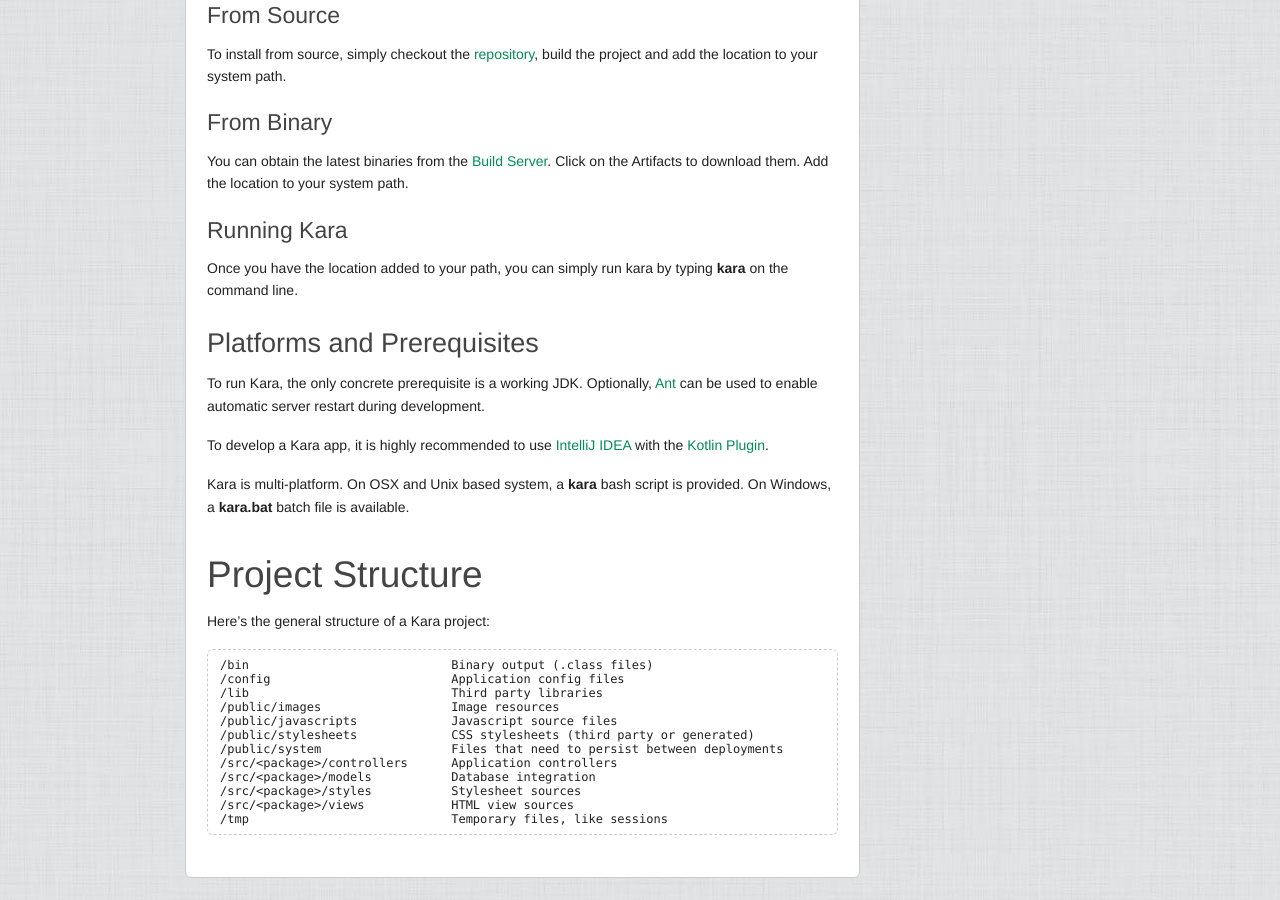
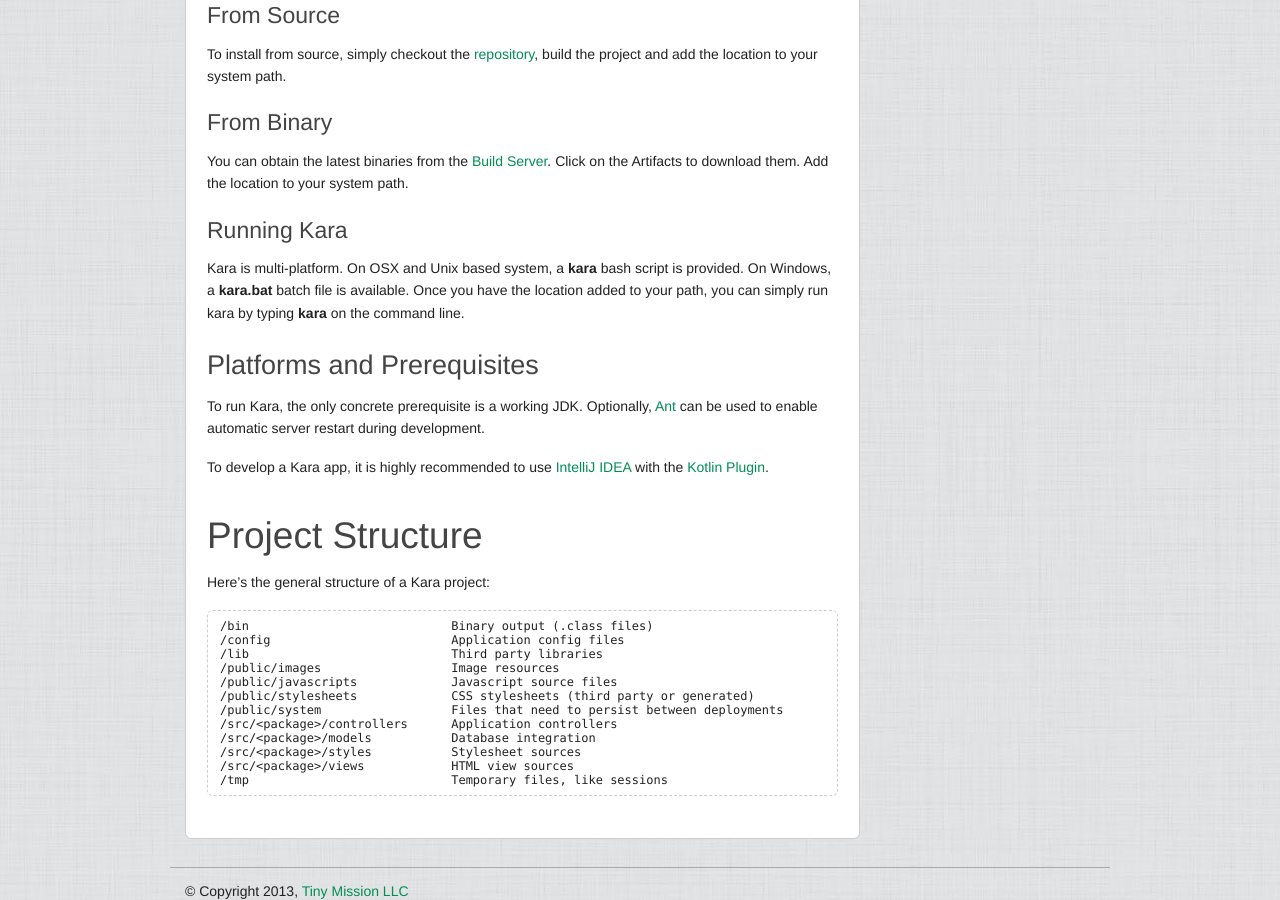
Before and after one commit to TinyMission/kara, a Jekyll site: the page built from docs/overview.md, in a window 1280 px wide and 900 px high, scrolled down 1176 px. Built offline with Jekyll 4.4.1, drawn with Linux system fonts in a browser that asks for light colours.

```diff
--- a/docs/overview.md
+++ b/docs/overview.md
@@ -54,15 +54,14 @@ You can obtain the latest binaries from the [Build Server](http://teamcity.jetbr
 
 #### Running Kara
 
-Once you have the location added to your path, you can simply run kara by typing **kara** on the command line.
+
+Kara is multi-platform. On OSX and Unix based system, a **kara** bash script is provided. On Windows, a **kara.bat** batch file is available. Once you have the location added to your path, you can simply run kara by typing **kara** on the command line.
 
 ### Platforms and Prerequisites
 
 To run Kara, the only concrete prerequisite is a working JDK. Optionally, [Ant](http://ant.apache.org/) can be used to enable automatic server restart during development.
 
 To develop a Kara app, it is highly recommended to use [IntelliJ IDEA](http://www.jetbrains.com/idea/) with the [Kotlin Plugin](http://confluence.jetbrains.net/display/Kotlin/Getting+Started).
-
-Kara is multi-platform. On OSX and Unix based system, a **kara** bash script is provided. On Windows, a **kara.bat** batch file is available.
 
 ## Project Structure
 
```
